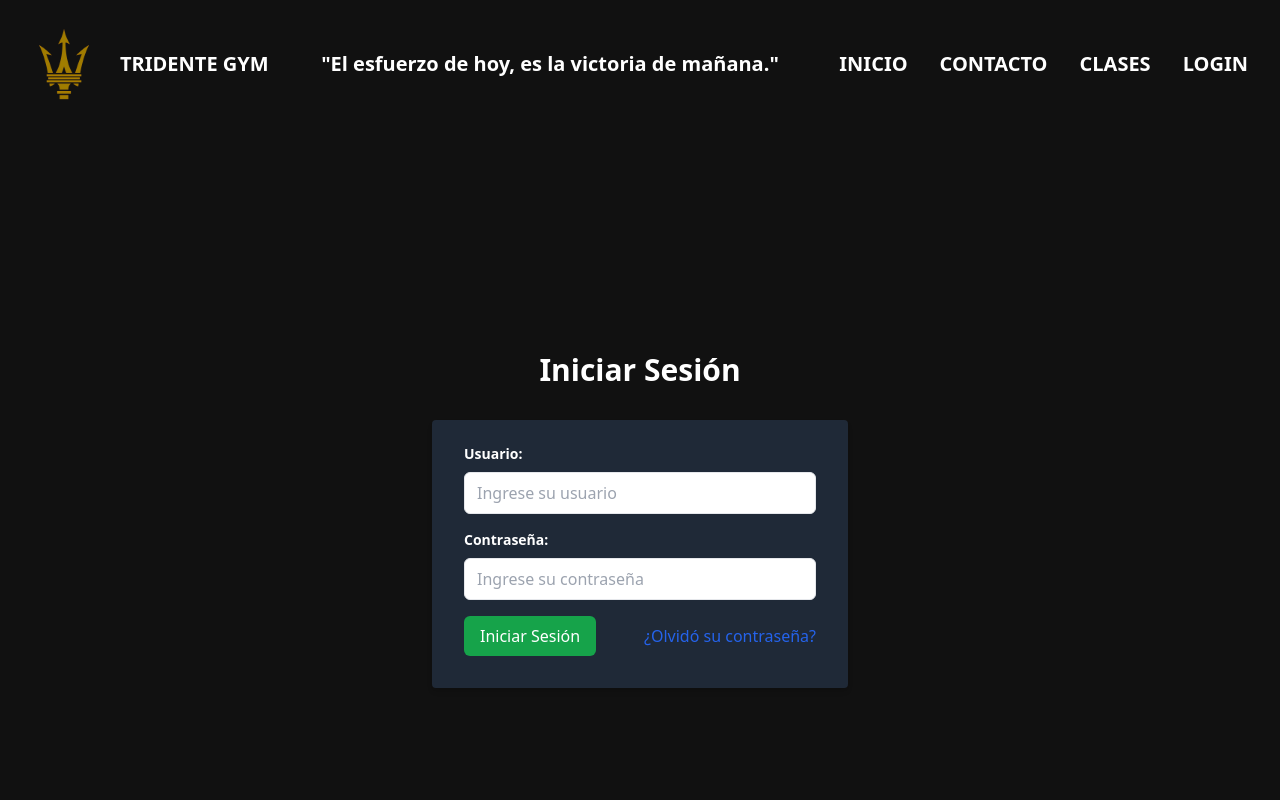
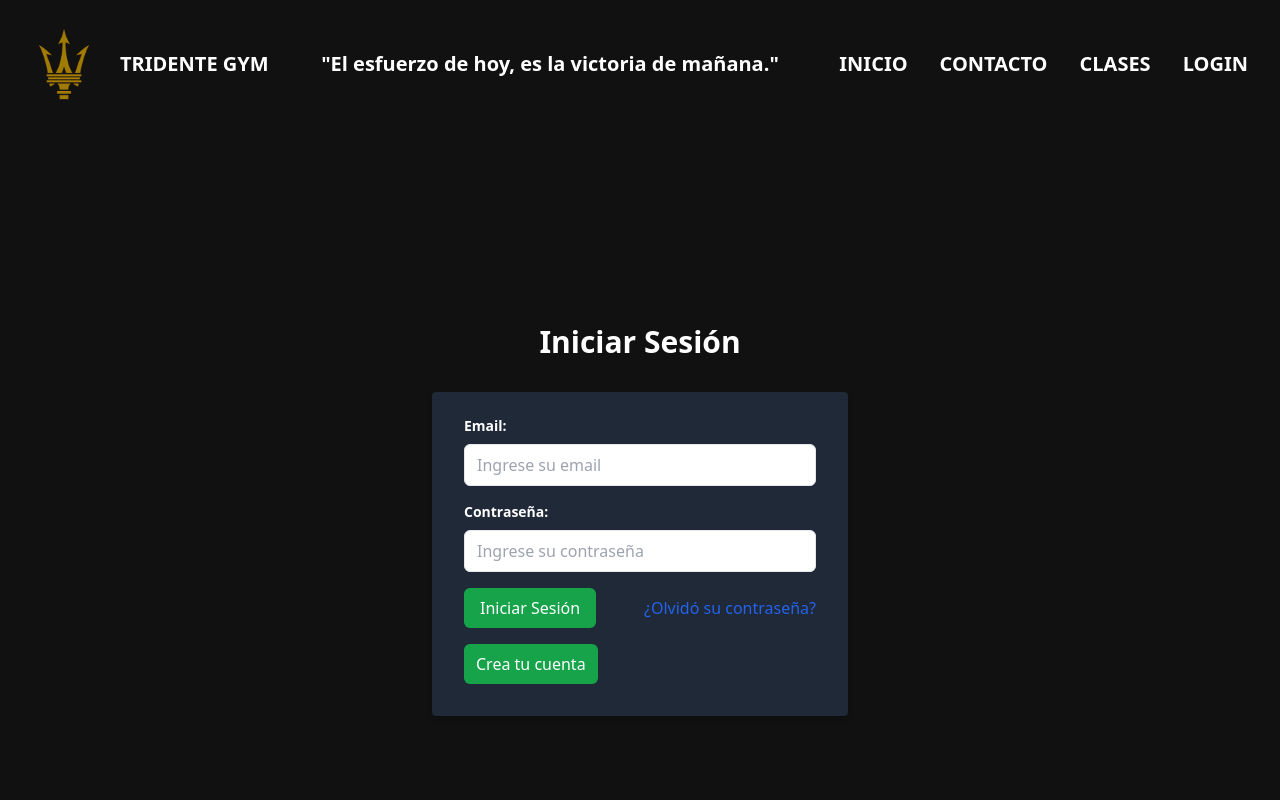
Before and after one commit to hmendoza711/tridente_gym, a React (Vite) app in the folder tridente_gym/: page /login in a window 1280 px wide. Shown: the top 800 px of the page. Built offline with nearby package versions, Linux system fonts and the light colour scheme.

Commit message:
Conexion con db, login y auth creado. Falta terminar

```diff
--- a/tridente_gym/package.json
+++ b/tridente_gym/package.json
@@ -11,6 +11,7 @@
   },
   "dependencies": {
     "aos": "^2.3.4",
+    "firebase": "^10.12.3",
     "framer-motion": "^11.0.3",
     "react": "^18.2.0",
     "react-dom": "^18.2.0",
--- a/tridente_gym/src/components/login/Login.jsx
+++ b/tridente_gym/src/components/login/Login.jsx
@@ -1,22 +1,33 @@
-import React from "react";
+import React, { useContext, useState } from "react";
+import { AuthenticationContext } from "../../services/authenticationContext/AuthenticationContext";
 
 const Login = () => {
+  const { handleLogin } = useContext(AuthenticationContext);
+  const [email, setEmail] = useState("");
+  const [password, setPassword] = useState("");
+
+  const onLogin = (e) => {
+    e.preventDefault();
+    handleLogin(email, password);
+  };
+
   return (
     <div className="min-h-screen flex justify-center items-center dark:bg-dark">
       <div className="w-full max-w-md mx-auto px-4">
-        {/* Añade clases para controlar el espacio alrededor del formulario */}
         <h1 className="text-3xl font-bold text-center mb-8 text-white hover:text-primary">Iniciar Sesión</h1>
-        <form className="bg-white dark:bg-gray-800 shadow-md rounded px-8 pt-6 pb-8 mb-4">
+        <form onSubmit={onLogin} className="bg-white dark:bg-gray-800 shadow-md rounded px-8 pt-6 pb-8 mb-4">
           <div className="mb-4">
-            <label htmlFor="username" className="block text-white hover:text-primary text-sm font-bold mb-2">
-              Usuario:
+            <label htmlFor="email" className="block text-white hover:text-primary text-sm font-bold mb-2">
+              Email:
             </label>
             <input
               type="text"
-              id="username"
-              name="username"
+              id="email"
+              name="email"
               className="w-full px-3 py-2 border rounded-md"
-              placeholder="Ingrese su usuario"
+              placeholder="Ingrese su email"
+              value={email}
+              onChange={(e) => setEmail(e.target.value)}
             />
           </div>
           <div className="mb-4">
@@ -29,6 +40,8 @@ const Login = () => {
               name="password"
               className="w-full px-3 py-2 border rounded-md"
               placeholder="Ingrese su contraseña"
+              value={password}
+              onChange={(e) => setPassword(e.target.value)}
             />
           </div>
           <div className="flex items-center justify-between">
@@ -42,6 +55,14 @@ const Login = () => {
               ¿Olvidó su contraseña?
             </a>
           </div>
+          <div className="mt-4 flex items-center justify-between">
+            <a
+              href="/register"
+              className="bg-green-600 text-white hover:text-primary px-3 py-2 rounded-md hover:bg-green-700"
+            >
+              Crea tu cuenta
+            </a>
+          </div>
         </form>
       </div>
     </div>
--- /dev/null
+++ b/tridente_gym/src/services/authenticationContext/AuthenticationContext.jsx
@@ -0,0 +1,47 @@
+import React, { createContext, useState, useEffect } from 'react';
+import { collection, getDocs, query, where } from 'firebase/firestore';
+import { db } from '../../firebase/config';
+
+
+export const AuthenticationContext = createContext();
+
+export const AuthenticationContextProvider = ({ children }) => {
+  const [user, setUser] = useState(null);
+  const [loading, setLoading] = useState(true);
+
+  useEffect(() => {
+    const storedUser = JSON.parse(localStorage.getItem('user'));
+    setLoading(false);
+  }, []);
+
+  const handleLogin = async (email, password) => {
+    setLoading(true);
+    try {
+      const q = query(collection(db, 'users'), where('email', '==', email), where('password', '==', password));
+      const querySnapshot = await getDocs(q);
+      if (!querySnapshot.empty) {
+        const userData = querySnapshot.docs[0].data();
+        setUser(userData);
+        localStorage.setItem('user', JSON.stringify(userData));
+      } else {
+        alert('Credenciales inválidas');
+      }
+    } catch (error) {
+      console.error('Error al iniciar sesión:', error);
+    } finally {
+      setLoading(false);
+    }
+  };
+
+  const handleLogout = () => {
+    setUser(null);
+    localStorage.removeItem('user');
+    window.location.href = '/';
+  };
+
+  return (
+    <AuthenticationContext.Provider value={{ user, loading, handleLogin, handleLogout }}>
+      {children}
+    </AuthenticationContext.Provider>
+  );
+};
```
Also changed, not shown: tridente_gym/src/App.jsx (+5 -4 lines), 1 other file (tests, documents, lock files or other folders).
